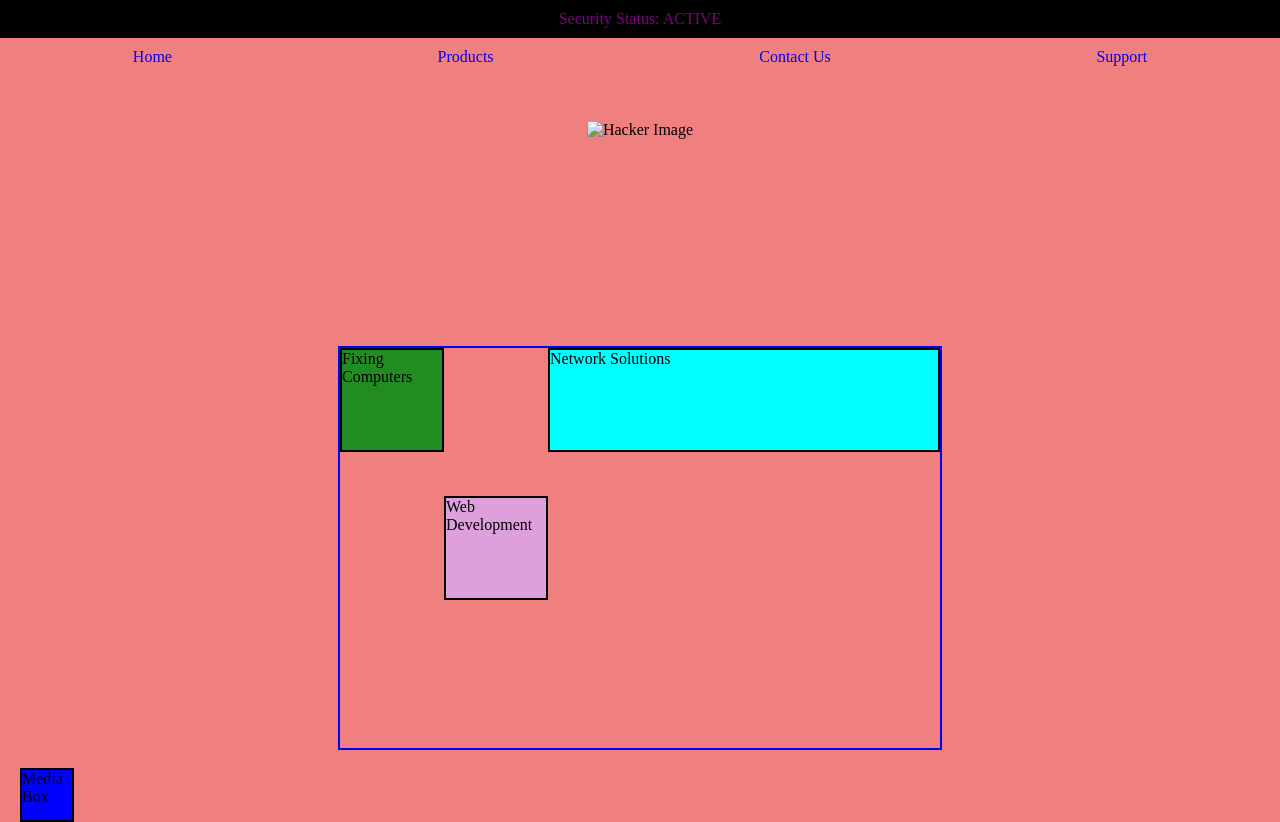
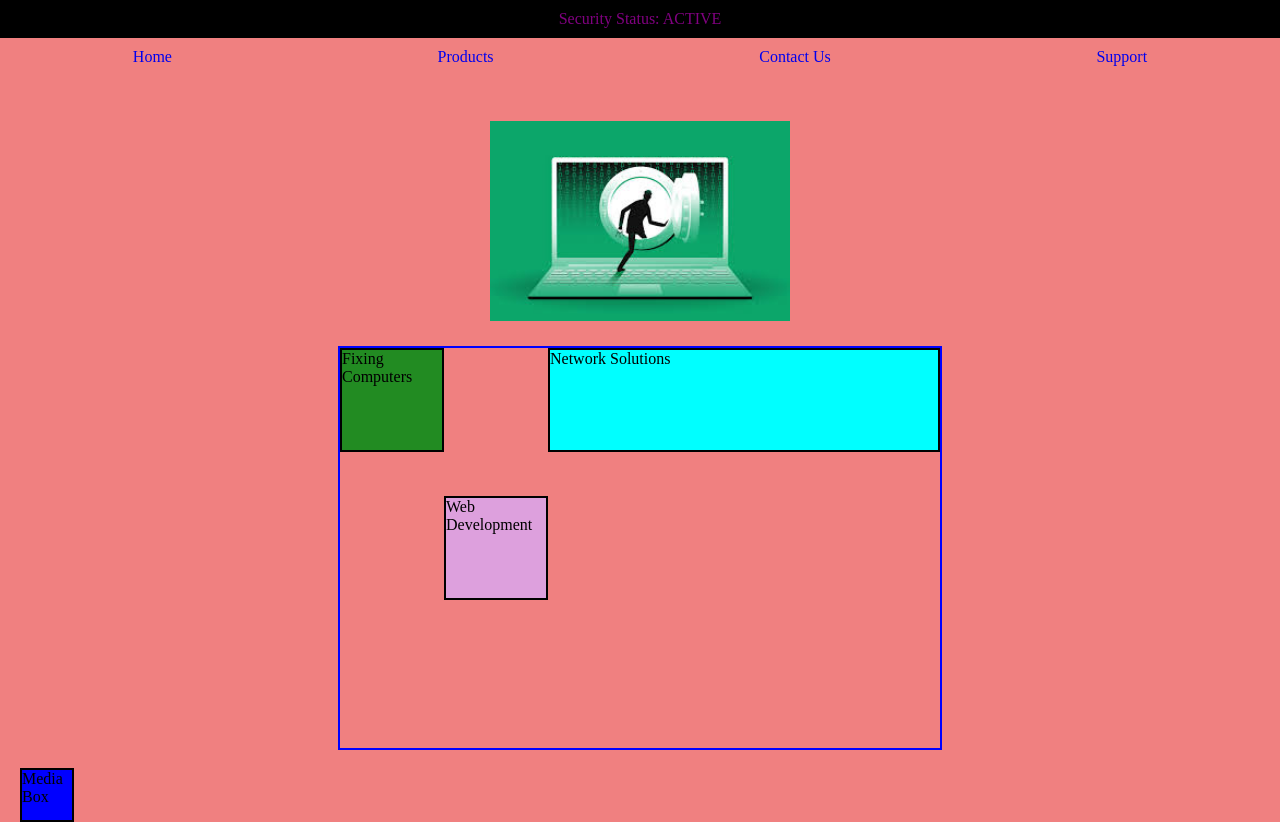
Before and after one commit to lanyiabarnett24-boop/shield-script-lab9, a plain HTML site: page index.html in a window 1280 px wide. Drawn offline with Linux system fonts and the light colour scheme.

Commit message:
Lab 9 final update

```diff
--- a/index.html
+++ b/index.html
@@ -22,7 +22,7 @@
     <main>
 
         <div id="image_container">
-            <img src="hacker-image.jpg" alt="Hacker Image">
+            <img src="hacker.jpg" alt="Hacker Image">
         </div>
 
         <div id="box_container">
```
Also changed, not shown: hacker.jpg (added), style.css (line endings or trailing spaces).
